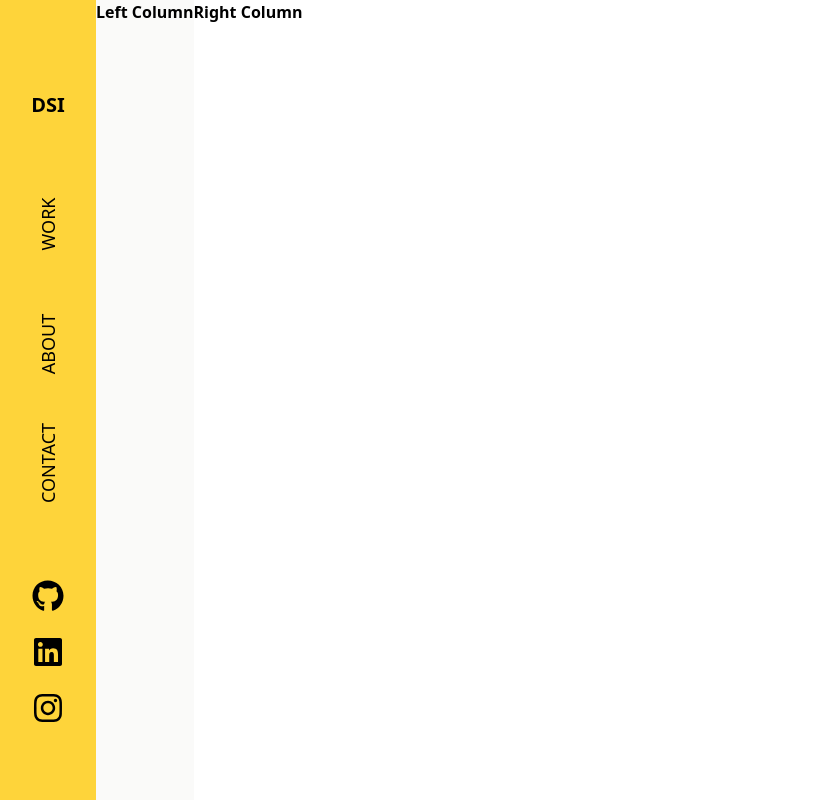
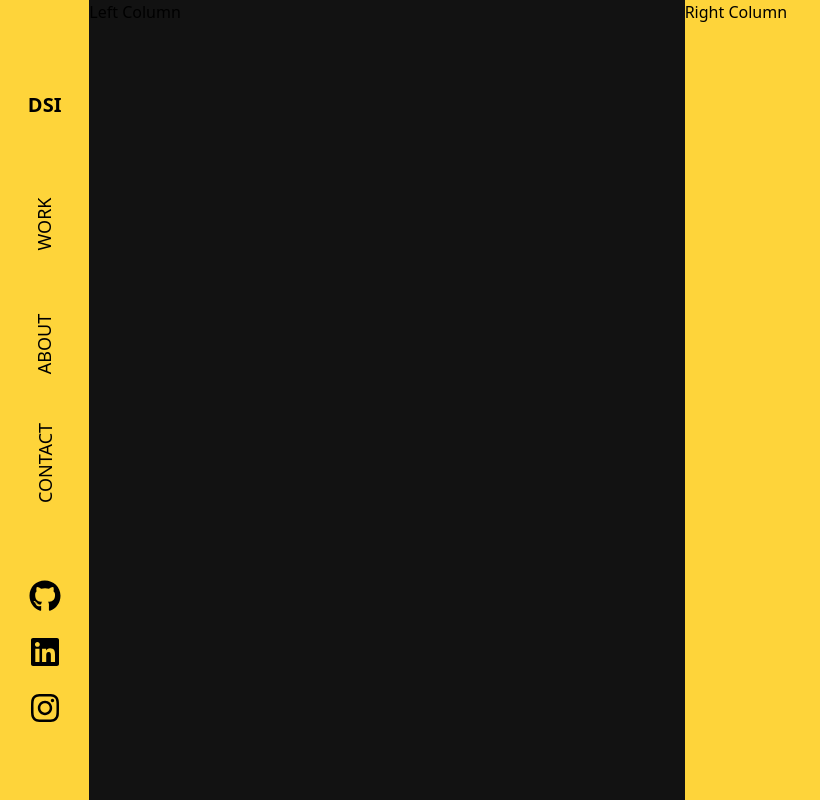
Before and after one commit to X-DSI/portfolio_t3, a Next.js app: page / in a window 1280 px wide. Shown: the whole page, without its empty margins (0-820 px from the left). Built offline with nearby package versions, Linux system fonts and the light colour scheme.

Commit message:
🌈 STYLE: Hero component

```diff
--- a/src/components/Hero.tsx
+++ b/src/components/Hero.tsx
@@ -2,9 +2,9 @@ import React from "react";
 
 const Hero = () => {
   return (
-    <div className="flex flex-row font-bold">
-      <div className="bg-stone-50">Left Column</div>
-      <div className="bg-orange-yellow">Right Column</div>
+    <div className="grid w-screen grid-cols-2">
+      <div className="bg-[#121212]">Left Column</div>
+      <div className="bg-[#fed43a]">Right Column</div>
     </div>
   );
 };
--- a/src/components/Layout.tsx
+++ b/src/components/Layout.tsx
@@ -1,5 +1,6 @@
 import type { ReactNode } from "react";
 import React from "react";
+import Background from "./Background";
 import NavBar from "./NavBar";
 
 type TLayoutProps = {
@@ -10,6 +11,7 @@ const Layout = ({ children }: TLayoutProps) => {
   return (
     <div className="flex">
       <NavBar />
+      {/* <Background /> */}
       {children}
     </div>
   );
```
